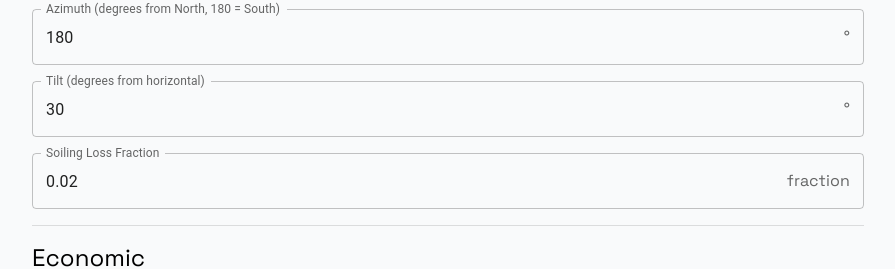
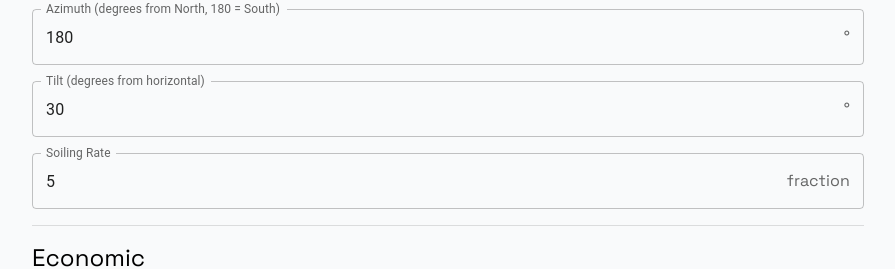
Before and after one commit to mlekhi/SAMA, a React (Vite) app in the folder frontend/: page /pv-config in a window 1280 px wide. Shown: the part 989-1258 px from the top of the page, without its empty margins (192-1087 px from the left). Built offline with nearby package versions, Linux system fonts and the light colour scheme; no server answers; sample sign-in values are in the browser's storage.

Commit message:
Soiling rate name

```diff
--- a/frontend/src/renderer/pages/optional/PV.jsx
+++ b/frontend/src/renderer/pages/optional/PV.jsx
@@ -28,7 +28,7 @@ const defaultValues = {
   Sales_tax: 80,
   azimuth: 180, // default south
   tilt: 30, // default tilt
-  soiling: 0.02 // default soiling loss (2%)
+  soiling: 5 // default soiling rate (5%)
 };
 
 function PV({ auth, user }) {
@@ -120,7 +120,7 @@ function PV({ auth, user }) {
           <TextField label="PV modules' life time" value={pvData.L_PV} onChange={handleChange('L_PV')} variant="outlined" fullWidth InputProps={{ endAdornment: <InputAdornment position="end">years</InputAdornment> }} />
           <TextField label="Azimuth (degrees from North, 180 = South)" value={pvData.azimuth} onChange={handleChange('azimuth')} variant="outlined" fullWidth InputProps={{ endAdornment: <InputAdornment position="end">°</InputAdornment> }} />
           <TextField label="Tilt (degrees from horizontal)" value={pvData.tilt} onChange={handleChange('tilt')} variant="outlined" fullWidth InputProps={{ endAdornment: <InputAdornment position="end">°</InputAdornment> }} />
-          <TextField label="Soiling Loss Fraction" value={pvData.soiling} onChange={handleChange('soiling')} variant="outlined" fullWidth InputProps={{ endAdornment: <InputAdornment position="end">fraction</InputAdornment> }} />
+          <TextField label="Soiling Rate" value={pvData.soiling} onChange={handleChange('soiling')} variant="outlined" fullWidth InputProps={{ endAdornment: <InputAdornment position="end">fraction</InputAdornment> }} />
         </Box>
         <Divider sx={{ my: 2 }} />
         <Typography variant="h5" gutterBottom>Economic</Typography>
```
